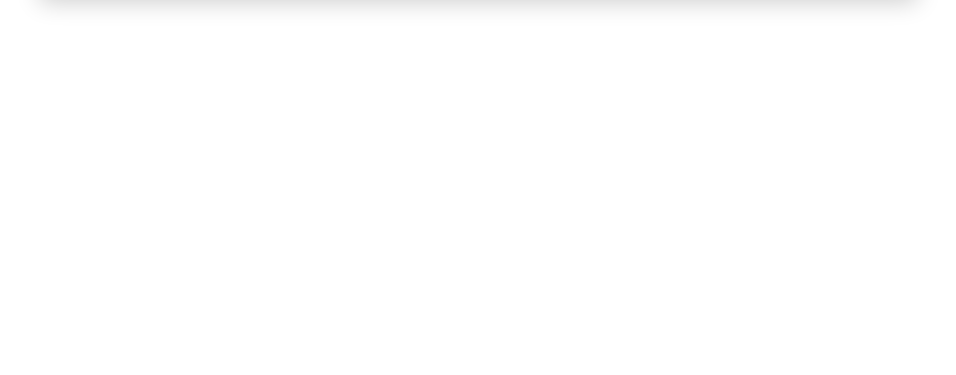
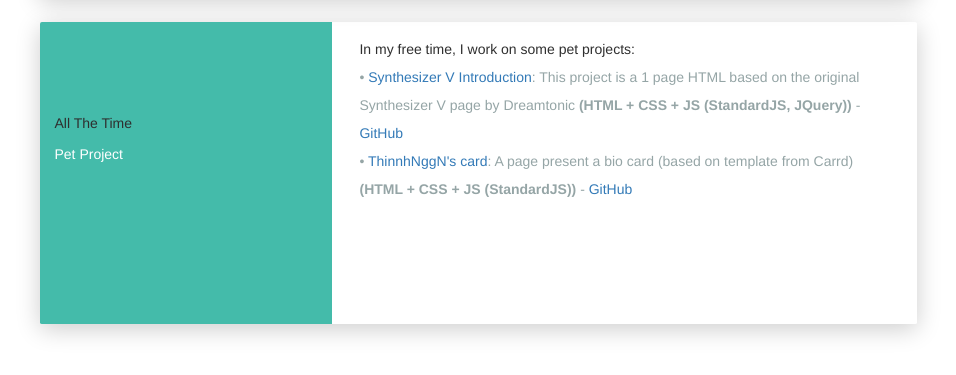
Before and after one commit to phucthinh12121999/thinh-cv, a website with bundled scripts: page index.html in a window 1280 px wide. Shown: the part 3187-3562 px from the top of the page, without its empty margins (308-1264 px from the left). Before the commit the page ends 3249 px from the top, so only its background shows below. Built offline with nearby package versions, Linux system fonts and the light colour scheme.

Commit message:
update project/work and timeline ui

```diff
--- a/css/style.css
+++ b/css/style.css
@@ -428,4 +428,8 @@ sm {
     padding-top: 10%;
     min-height: 171px;
   }
+
+  .timeline-event-copy {
+    width: 89%;
+  }
 }
--- a/index.html
+++ b/index.html
@@ -434,7 +434,54 @@
             </div>
           </div>
         </div>
+        <div class="col-lg-2 col-lg-offset-1">
+          <h5></h5>
+        </div>
+        <div class="card card-edit fade-in">
+          <div class="col-lg-4 bg-primary slide-in from-left">
+            <div class="card-body-edit cc-experience-header" data-aos="fade-right">
+              <p>All The Time</p>
+              <div class="h5">Pet Project</div>
+            </div>
+          </div>
 
+          <div class="col-lg-6">
+            <div class="card-body slide-in from-right">
+              <p>
+                In my free time, I work on some pet projects:
+                <br />
+                <more>
+                  • <a href="https://phucthinh12121999.github.io/synthv-web/">Synthesizer V Introduction</a>: This
+                  project is a 1 page HTML based on the original Synthesizer V page by Dreamtonic <b>(HTML + CSS + JS
+                    (StandardJS, JQuery))</b> - <a href="https://github.com/phucthinh12121999/synthv-web">GitHub</a>
+                  <br />
+                  • <a href="https://phucthinh12121999.github.io/thinnhnggn/">ThinnhNggN's card</a>: A page present a
+                  bio card (based on template from Carrd) <b>(HTML + CSS + JS
+                    (StandardJS))</b> - <a href="https://github.com/phucthinh12121999/thinnhnggn">GitHub</a><br />
+                </more>
+              </p>
+            </div>
+
+          </div>
+          <!-- <div id="carouselIndicators_1" class="carousel slide" data-ride="carousel">
+            <ol class="carousel-indicators">
+              <li data-target="#carouselIndicators_1" data-slide-to="0" class="active"></li>
+              <li data-target="#carouselIndicators_1" data-slide-to="1"></li>
+              <li data-target="#carouselIndicators_1" data-slide-to="2"></li>
+            </ol>
+            <div class="carousel-inner">
+              <div class="item active">
+                <img class="d-block w-100" id="myImg_1" src="./img/SynthV1.png" alt="First slide">
+              </div>
+              <div class="item">
+                <img class="d-block w-100" id="myImg2_1" src="./img/SynthV2.png" alt="Second slide">
+              </div>
+              <div class="item">
+                <img class="d-block w-100" id="myImg3_1" src="./img/SynthV4.png" alt="Third slide">
+              </div>
+            </div>
+          </div> -->
+        </div>
       </div>
       <!--/.row -->
       <br>
@@ -489,6 +536,48 @@
     }
   </script>
 
+  <!-- <script>
+    // Get the modal
+    var modal = document.getElementById("myModal");
+
+    // Get the image and insert it inside the modal - use its "alt" text as a caption
+    var img = document.getElementById("myImg_1");
+    var img2 = document.getElementById("myImg2_1");
+    var img3 = document.getElementById("myImg3_1");
+    var modalImg = document.getElementById("img01");
+    var captionText = document.getElementById("caption");
+    var carouselIndicators = document.getElementById("carouselIndicators_1");
+    img.onclick = function () {
+      carouselIndicators.style.opacity = 0.4;
+      modal.style.display = "block";
+      modalImg.src = this.src;
+      captionText.innerHTML = this.alt;
+    }
+
+    img2.onclick = function () {
+      carouselIndicators.style.opacity = 0.4;
+      modal.style.display = "block";
+      modalImg.src = this.src;
+      captionText.innerHTML = this.alt;
+    }
+
+    img3.onclick = function () {
+      carouselIndicators.style.opacity = 0.4;
+      modal.style.display = "block";
+      modalImg.src = this.src;
+      captionText.innerHTML = this.alt;
+    }
+
+    // Get the <span> element that closes the modal
+    var span = document.getElementsByClassName("close")[0];
+
+    // When the user clicks on <span> (x), close the modal
+    span.onclick = function () {
+      carouselIndicators.style.opacity = 1;
+      modal.style.display = "none";
+    }
+  </script> -->
+
   <script src="./src/jquery/jquery.min.js"></script>
   <script src="./src/bootstrap/js/bootstrap.min.js"></script>
   <script src="./src/php-mail-form/validate.js"></script>
```
Also changed, not shown: img/SynthV1.png (added), img/SynthV2.png (added), img/SynthV3.png (added), img/SynthV4.png (added).
